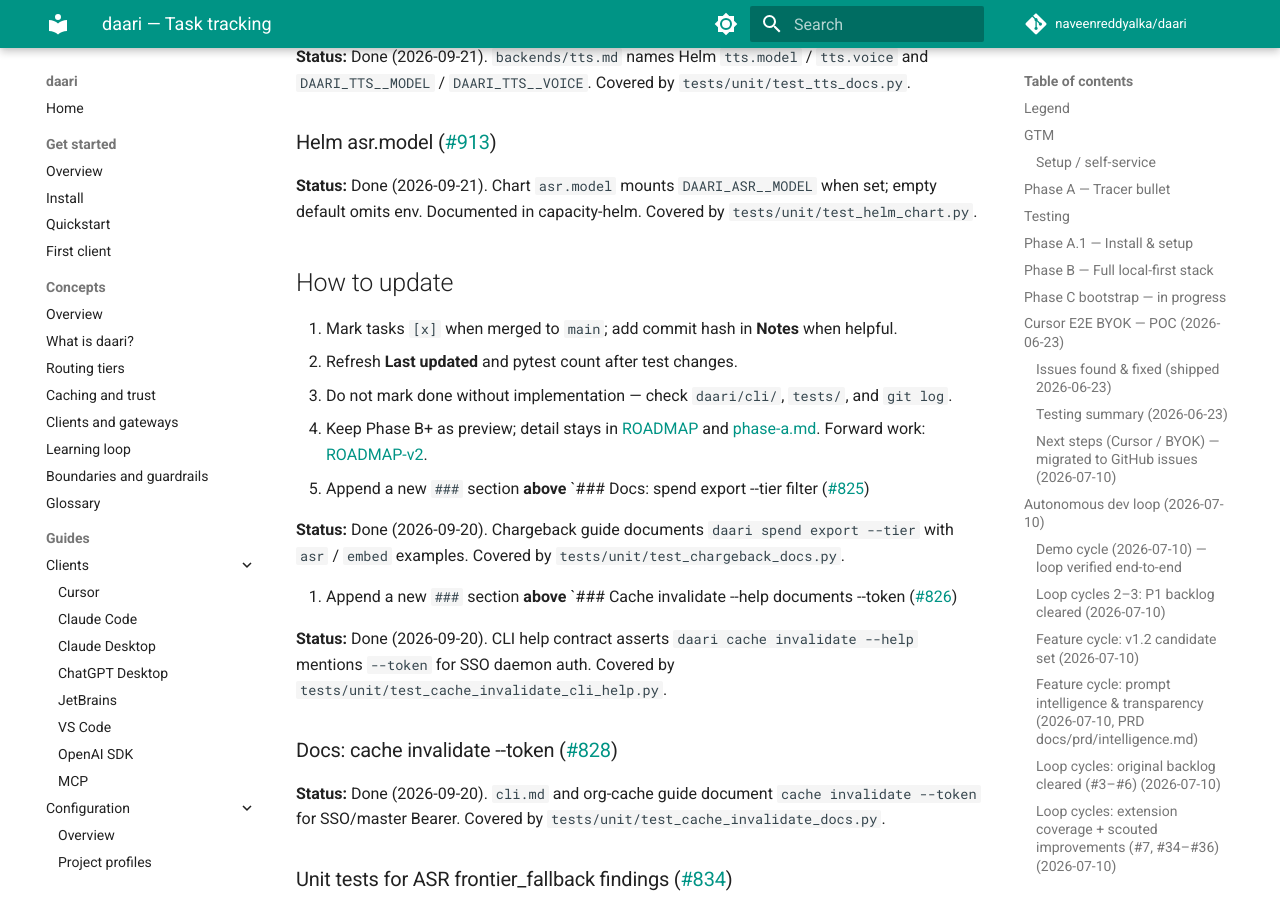
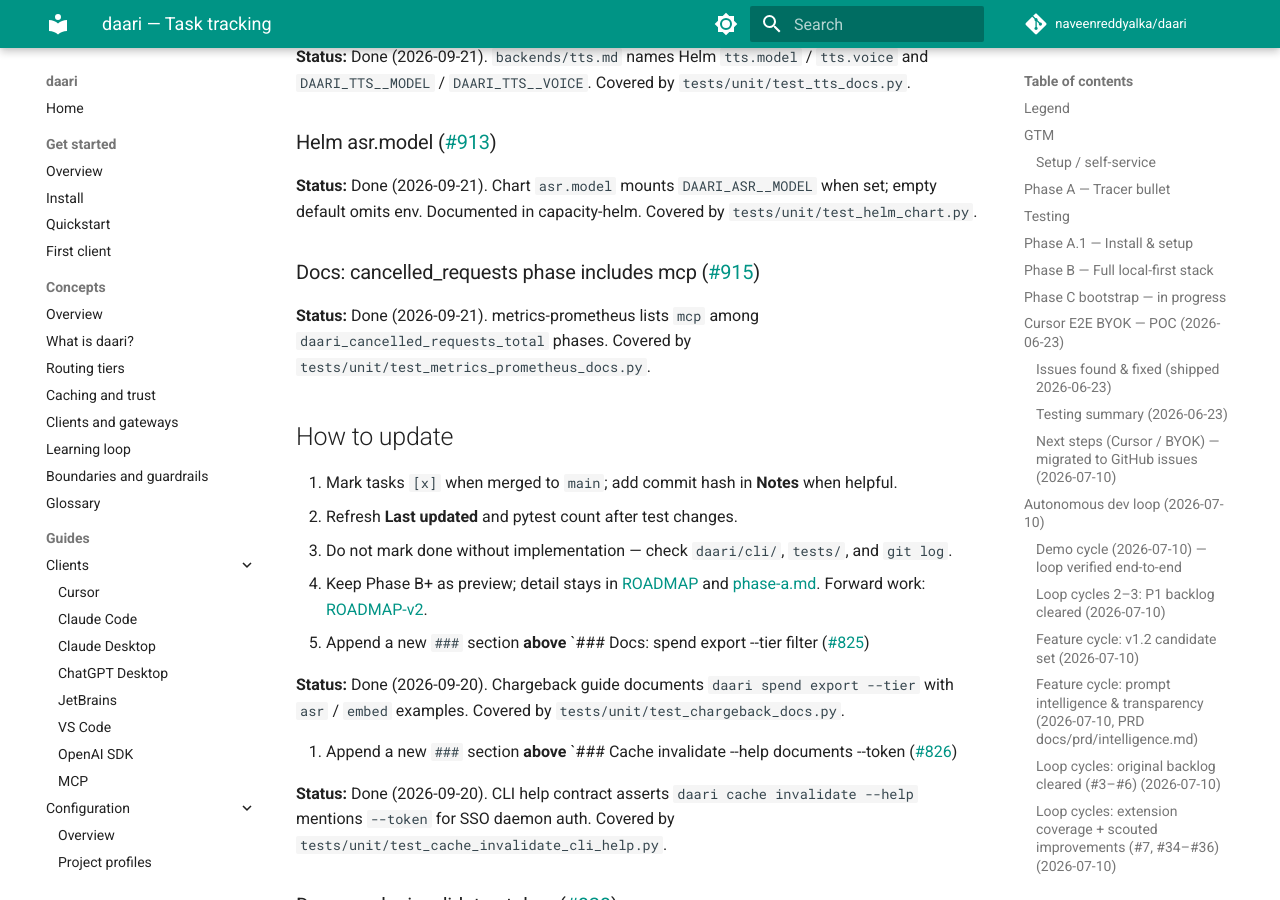
Before and after one commit to naveenreddyalka/daari, an MkDocs documentation site: the page built from docs/TRACKING.md, in a window 1280 px wide and 900 px high, scrolled down 93795 px. Built offline with MkDocs 1.6.1 and Material for MkDocs 9.7.7, drawn with Linux system fonts in a browser that asks for light colours; comment, search, counter and statistics services are not loaded.

Commit message:
docs(observability): list mcp on cancelled_requests phase
MCP disconnects already increment the cancel counter. The metrics guide has to name that phase so agent cancels are visible on the scrape.

Co-authored-by: Cursor <cursoragent@cursor.com>

```diff
--- a/docs/TRACKING.md
+++ b/docs/TRACKING.md
@@ -3923,6 +3923,14 @@ when set; empty default omits env. Documented in capacity-helm. Covered by
 `tests/unit/test_helm_chart.py`.
 
 
+### Docs: cancelled_requests phase includes mcp ([#915](https://github.com/naveenreddyalka/daari/issues/915))
+
+<!-- tracking:#915 -->
+**Status:** Done (2026-09-21). metrics-prometheus lists `mcp` among
+`daari_cancelled_requests_total` phases. Covered by
+`tests/unit/test_metrics_prometheus_docs.py`.
+
+
 ## How to update
 
 1. Mark tasks `[x]` when merged to `main`; add commit hash in **Notes** when helpful.
```
Also changed, not shown: docs/developer/guides/observability/metrics-prometheus.md (+1 -1 lines), 1 other file.
